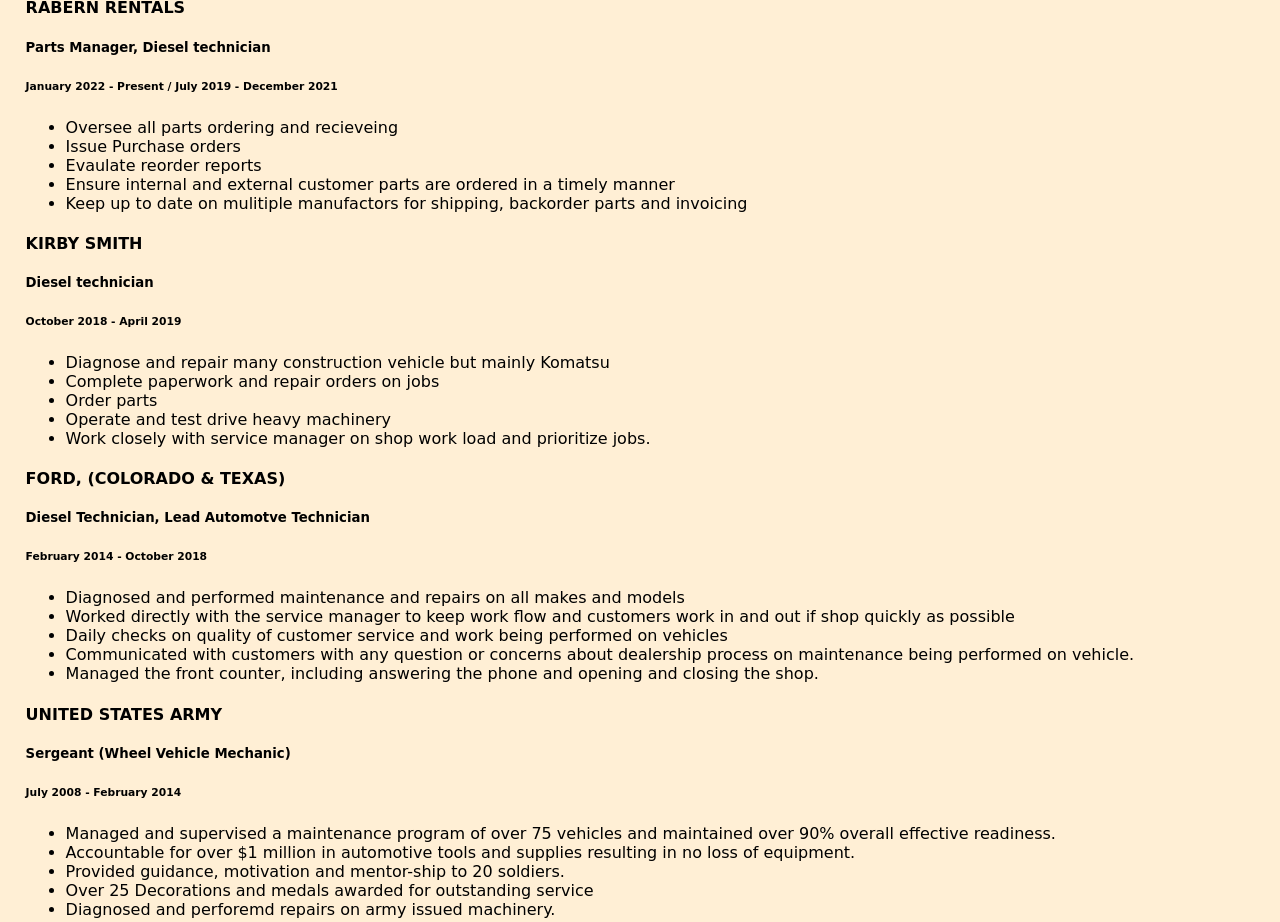
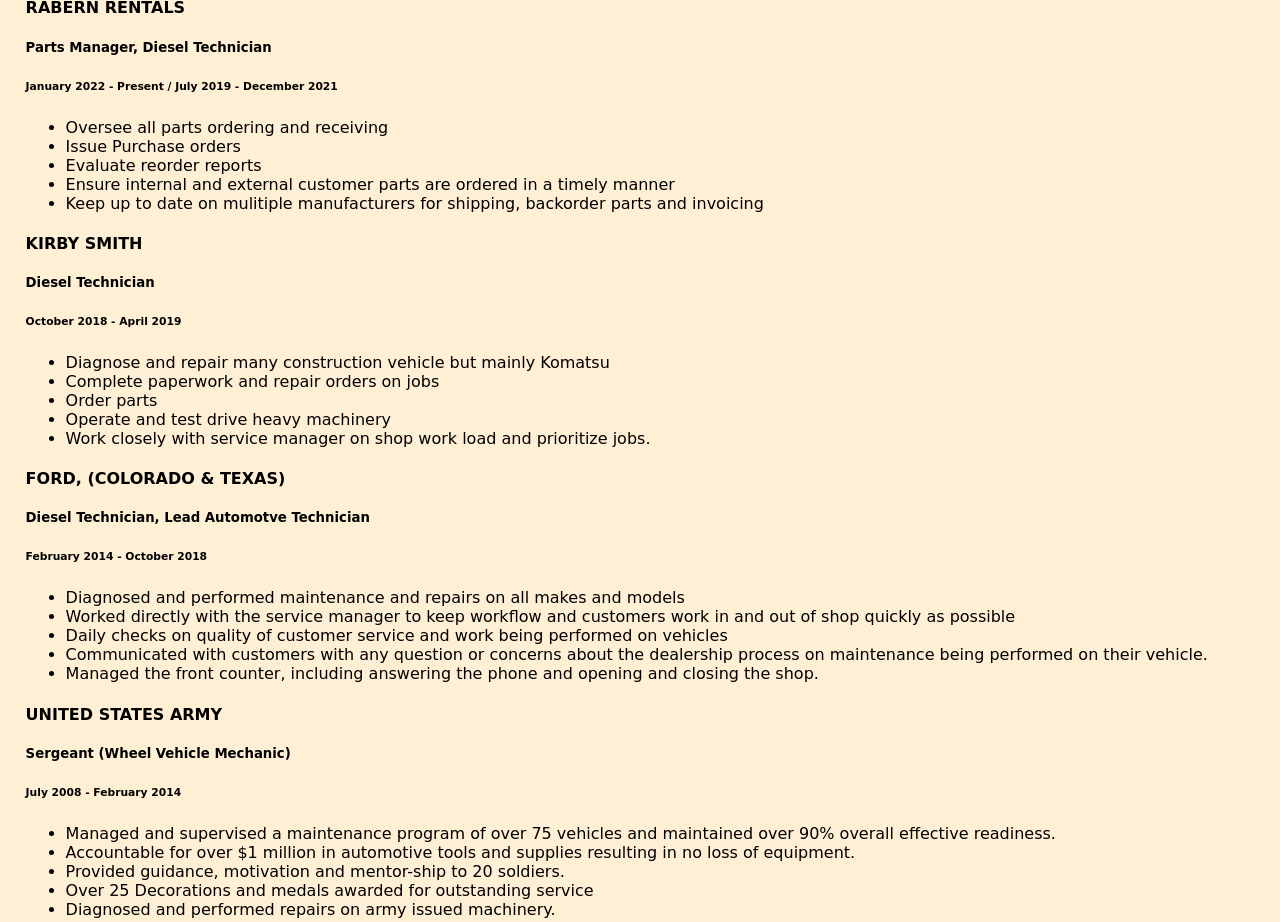
Before and after one commit to Sprabarytim/Sprabarytim.github.io, a plain HTML site: page index.html in a window 1280 px wide. Shown: the part 1346-2268 px from the top of the page. Drawn offline with Linux system fonts and the light colour scheme.

Commit message:
Update index.html

```diff
--- a/index.html
+++ b/index.html
@@ -23,21 +23,21 @@
 
     <div>
         <h4>Rabern Rentals</h4>
-        <h5>Parts Manager, Diesel technician </h5>
+        <h5>Parts Manager, Diesel Technician </h5>
         <h6>January 2022 - Present / July 2019 - December 2021</h6>
 
         <ul>
-            <li>Oversee all parts ordering and recieveing</li>
+            <li>Oversee all parts ordering and receiving</li>
             <li>Issue Purchase orders</li>
-            <li>Evaulate reorder reports</li>
+            <li>Evaluate reorder reports</li>
             <li>Ensure internal and external customer parts are ordered in a timely manner</li>
-            <li>Keep up to date on mulitiple manufactors for shipping, backorder parts and invoicing </li>
+            <li>Keep up to date on mulitiple manufacturers for shipping, backorder parts and invoicing </li>
         </ul>
     </div>
 
     <div>
         <h4>Kirby Smith</h4>
-        <h5>Diesel technician </h5>
+        <h5>Diesel Technician </h5>
         <h6>October 2018 - April 2019</h6>
 
         <ul>
@@ -56,9 +56,9 @@
 
         <ul>
             <li>Diagnosed and performed maintenance and repairs on all makes and models</li>
-            <li>Worked directly with the service manager to keep work flow and customers work in and out if shop quickly as possible</li>
+            <li>Worked directly with the service manager to keep workflow and customers work in and out of shop quickly as possible</li>
             <li>Daily checks on quality of customer service and work being performed on vehicles</li>
-            <li>Communicated with customers with any question or concerns about dealership process on maintenance being performed on vehicle.</li>
+            <li>Communicated with customers with any question or concerns about the dealership process on maintenance being performed on their vehicle.</li>
             <li>Managed the front counter, including answering the phone and opening and closing the shop.</li>
         </ul>
     </div>
@@ -73,7 +73,7 @@
             <li>Accountable for over $1 million in automotive tools and supplies resulting in no loss of equipment.</li>
             <li>Provided guidance, motivation and mentor-ship to 20 soldiers.</li>
             <li>Over 25 Decorations and medals awarded for outstanding service</li>
-            <li>Diagnosed and perforemd repairs on army issued machinery.</li>
+            <li>Diagnosed and performed repairs on army issued machinery.</li>
 
         </ul>
     </div>
```
